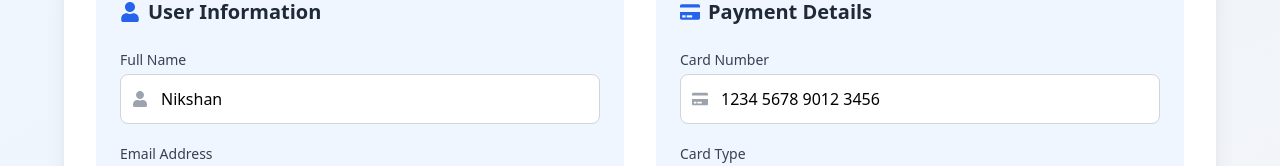
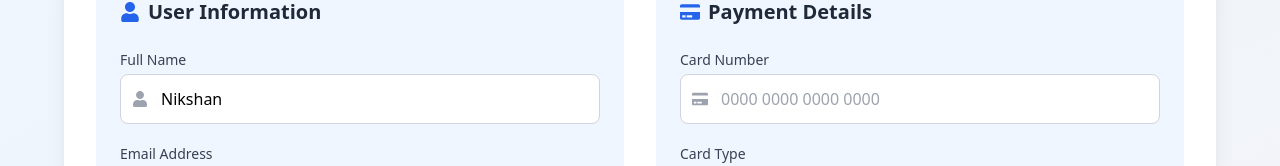
Before and after one commit to sathu0622/MEDICOS, a React (Vite) app in the folder frontend/: page /Payment in a window 1280 px wide. Shown: the part 201-367 px from the top of the page. Built offline with nearby package versions, Linux system fonts and the light colour scheme.

Commit message:
payment page hard corded data fixed

```diff
--- a/frontend/src/Financial/Payment.jsx
+++ b/frontend/src/Financial/Payment.jsx
@@ -1,4 +1,4 @@
-import React, { useState } from "react";
+import React, { useState, useEffect } from "react";
 import { useNavigate } from "react-router-dom";
 import axios from "axios";
 import { FaCreditCard, FaUser, FaEnvelope, FaPhone, FaFileAlt, FaLock } from "react-icons/fa";
@@ -21,12 +21,40 @@ const Payment = () => {
   const [errors, setErrors] = useState({});
   const navigate = useNavigate();
 
+  useEffect(() => {
+    // Get user data from localStorage
+    const userData = JSON.parse(localStorage.getItem("userData"));
+    if (userData) {
+      setPayment((prev) => ({
+        ...prev,
+        Repname: userData.name || "",
+        email: userData.email || "",
+        Contactno: userData.mobile || ""
+      }));
+    }
+  }, []);
+
+  // Helper to format card number with spaces
+  function formatCardNumber(value) {
+    return value.replace(/\D/g, "") // Remove non-digits
+      .replace(/(.{4})/g, "$1 ")    // Add space every 4 digits
+      .trim();
+  }
+
   const handleChange = (event) => {
     const { name, value } = event.target;
-    setPayment({ ...payment, [name]: value });
-    // Clear error when user starts typing
+    if (name === "cnum") {
+      // Only allow digits, format with spaces
+      const digits = value.replace(/\D/g, "").slice(0, 16);
+      setPayment({ ...payment, cnum: digits });
       if (errors[name]) {
         setErrors({ ...errors, [name]: "" });
+      }
+    } else {
+      setPayment({ ...payment, [name]: value });
+      if (errors[name]) {
+        setErrors({ ...errors, [name]: "" });
+      }
     }
   };
 
@@ -354,7 +382,8 @@ const Payment = () => {
                     placeholder="Nikshan"
                     value={payment.Repname}
                     onChange={handleChange}
-                    className={`w-full pl-10 pr-4 py-3 border placeholder-black rounded-lg bg-white focus:ring-2 focus:ring-blue-500 focus:border-blue-500 outline-none transition ${
+                        readOnly
+                        className={`w-full pl-10 pr-4 py-3 border text-black placeholder-black rounded-lg bg-white focus:ring-2 focus:ring-blue-500 focus:border-blue-500 outline-none transition ${
                       errors.Repname ? "border-red-500" : "border-gray-300"
                     }`}
                   />
@@ -372,7 +401,8 @@ const Payment = () => {
                     placeholder="Nikshan@example.com"
                     value={payment.email}
                     onChange={handleChange}
-                    className={`w-full pl-10 pr-4 py-3 border bg-white placeholder-black  rounded-lg focus:ring-2 focus:ring-blue-500 focus:border-blue-500 outline-none transition ${
+                        readOnly
+                        className={`w-full pl-10 pr-4 py-3 text-black border bg-white placeholder-black  rounded-lg focus:ring-2 focus:ring-blue-500 focus:border-blue-500 outline-none transition ${
                       errors.email ? "border-red-500" : "border-gray-300"
                     }`}
                   />
@@ -390,7 +420,8 @@ const Payment = () => {
                     placeholder="9876543210"
                     value={payment.Contactno}
                     onChange={handleChange}
-                    className={`w-full pl-10 pr-4 py-3 border bg-white placeholder-black rounded-lg focus:ring-2 focus:ring-blue-500 focus:border-blue-500 outline-none transition ${
+                        readOnly
+                        className={`w-full pl-10 pr-4 py-3 border text-black bg-white placeholder-black rounded-lg focus:ring-2 focus:ring-blue-500 focus:border-blue-500 outline-none transition ${
                       errors.Contactno ? "border-red-500" : "border-gray-300"
                     }`}
                   />
@@ -451,13 +482,12 @@ const Payment = () => {
                 <div className="relative">
                   <input
                         type="text"
-                    maxLength="16"
+                        maxLength="19"
                         name="cnum"
-                    placeholder="1234 5678 9012 3456"
-                    value={payment.cnum}
+                        placeholder="0000 0000 0000 0000"
+                        value={formatCardNumber(payment.cnum)}
                         onChange={handleChange}
-                    className={`w-full pl-10 pr-4 py-3 border bg-white placeholder-black rounded-lg focus:ring-2 focus:ring-blue-500 focus:border-blue-500 outline-none transition ${
-                      errors.cnum ? "border-red-500" : "border-gray-300"
+                        className={`w-full pl-10 pr-4 py-3 border text-black bg-white placeholder-gray rounded-lg focus:ring-2 focus:ring-blue-500 focus:border-blue-500 outline-none transition ${errors.cnum ? "border-red-500" : "border-gray-300"
                           }`}
                   />
                   <FaCreditCard className="absolute left-3 top-1/2 transform -translate-y-1/2 text-gray-400" />
```
Also changed, not shown: 1 other file (tests, documents, lock files or other folders). Lines whose indentation alone changed are shown as unchanged.
